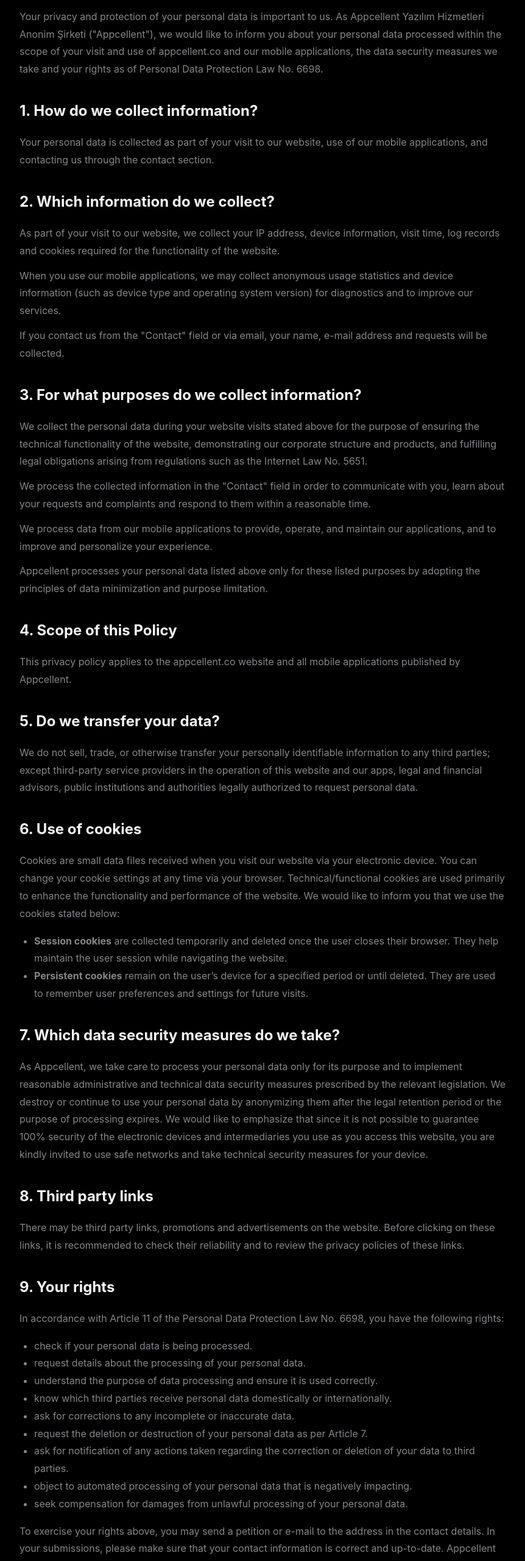
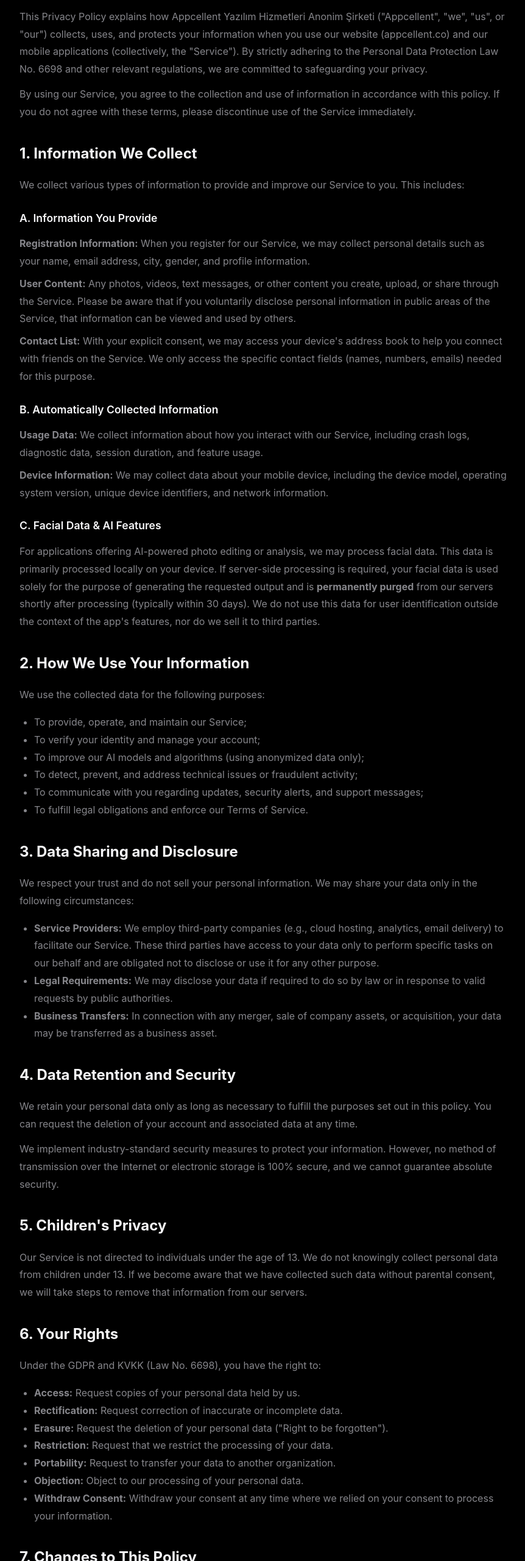
Before and after one commit to appcellentco/appcellent, a plain HTML site: page privacy.html in a window 1280 px wide. Shown: the part 240-2800 px from the top of the page at 61% size, without its empty margins (8-870 px from the left). Drawn offline with Linux system fonts and the light colour scheme.

Commit message:
privacy update

```diff
--- a/privacy.html
+++ b/privacy.html
@@ -31,132 +31,143 @@
             <p style="margin-bottom: 24px;">Last updated: December 07, 2025</p>
 
             <p>
-                Your privacy and protection of your personal data is important to us. As Appcellent Yazılım Hizmetleri
-                Anonim Şirketi ("Appcellent"), we would like to inform you about your personal data processed within the
-                scope of your visit and use of appcellent.co and our mobile applications, the data security measures we
-                take and your rights as of Personal Data Protection Law No. 6698.
+                This Privacy Policy explains how Appcellent Yazılım Hizmetleri Anonim Şirketi ("Appcellent", "we", "us",
+                or "our") collects, uses, and protects your information when you use our website (appcellent.co) and our
+                mobile applications (collectively, the "Service"). By strictly adhering to the Personal Data Protection
+                Law No. 6698 and other relevant regulations, we are committed to safeguarding your privacy.
+            </p>
+            <p style="margin-top: 12px;">
+                By using our Service, you agree to the collection and use of information in accordance with this policy.
+                If you do not agree with these terms, please discontinue use of the Service immediately.
             </p>
 
-            <h2 style="color: var(--text-primary); margin-top: 32px; margin-bottom: 16px;">1. How do we collect
-                information?</h2>
+            <h2 style="color: var(--text-primary); margin-top: 32px; margin-bottom: 16px;">1. Information We Collect
+            </h2>
             <p>
-                Your personal data is collected as part of your visit to our website, use of our mobile applications,
-                and contacting us through the contact section.
+                We collect various types of information to provide and improve our Service to you. This includes:
             </p>
 
-            <h2 style="color: var(--text-primary); margin-top: 32px; margin-bottom: 16px;">2. Which information do we
-                collect?</h2>
+            <h3
+                style="color: var(--text-primary); font-size: 1.1em; margin-top: 24px; margin-bottom: 12px; font-weight: 600;">
+                A. Information You Provide</h3>
             <p>
-                As part of your visit to our website, we collect your IP address, device information, visit time, log
-                records and cookies required for the functionality of the website.
+                <strong>Registration Information:</strong> When you register for our Service, we may collect personal
+                details such as your name, email address, city, gender, and profile information.
+            </p>
+            <p style="margin-top: 8px;">
+                <strong>User Content:</strong> Any photos, videos, text messages, or other content you create, upload,
+                or share through the Service. Please be aware that if you voluntarily disclose personal information in
+                public areas of the Service, that information can be viewed and used by others.
+            </p>
+            <p style="margin-top: 8px;">
+                <strong>Contact List:</strong> With your explicit consent, we may access your device's address book to
+                help you connect with friends on the Service. We only access the specific contact fields (names,
+                numbers, emails) needed for this purpose.
+            </p>
+
+            <h3
+                style="color: var(--text-primary); font-size: 1.1em; margin-top: 24px; margin-bottom: 12px; font-weight: 600;">
+                B. Automatically Collected Information</h3>
+            <p>
+                <strong>Usage Data:</strong> We collect information about how you interact with our Service, including
+                crash logs, diagnostic data, session duration, and feature usage.
+            </p>
+            <p style="margin-top: 8px;">
+                <strong>Device Information:</strong> We may collect data about your mobile device, including the
+                device model, operating system version, unique device identifiers, and network information.
+            </p>
+
+            <h3
+                style="color: var(--text-primary); font-size: 1.1em; margin-top: 24px; margin-bottom: 12px; font-weight: 600;">
+                C. Facial Data & AI Features</h3>
+            <p>
+                For applications offering AI-powered photo editing or analysis, we may process facial data. This data is
+                primarily processed locally on your device. If server-side processing is required, your facial data is
+                used solely for the purpose of generating the requested output and is <strong>permanently
+                    purged</strong>
+                from our servers shortly after processing (typically within 30 days). We do not use this data for user
+                identification
+                outside the context of the app's features, nor do we sell it to third parties.
+            </p>
+
+            <h2 style="color: var(--text-primary); margin-top: 32px; margin-bottom: 16px;">2. How We Use Your
+                Information</h2>
+            <p>
+                We use the collected data for the following purposes:
+            </p>
+            <ul style="list-style: disc; margin-left: 24px; margin-top: 16px;">
+                <li>To provide, operate, and maintain our Service;</li>
+                <li>To verify your identity and manage your account;</li>
+                <li>To improve our AI models and algorithms (using anonymized data only);</li>
+                <li>To detect, prevent, and address technical issues or fraudulent activity;</li>
+                <li>To communicate with you regarding updates, security alerts, and support messages;</li>
+                <li>To fulfill legal obligations and enforce our Terms of Service.</li>
+            </ul>
+
+            <h2 style="color: var(--text-primary); margin-top: 32px; margin-bottom: 16px;">3. Data Sharing and
+                Disclosure</h2>
+            <p>
+                We respect your trust and do not sell your personal information. We may share your data only in the
+                following circumstances:
+            </p>
+            <ul style="list-style: disc; margin-left: 24px; margin-top: 16px;">
+                <li><strong>Service Providers:</strong> We employ third-party companies (e.g., cloud hosting, analytics,
+                    email delivery) to facilitate our Service. These third parties have access to your data only to
+                    perform specific tasks on our behalf and are obligated not to disclose or use it for any other
+                    purpose.</li>
+                <li><strong>Legal Requirements:</strong> We may disclose your data if required to do so by law or in
+                    response to valid requests by public authorities.</li>
+                <li><strong>Business Transfers:</strong> In connection with any merger, sale of company assets, or
+                    acquisition, your data may be transferred as a business asset.</li>
+            </ul>
+
+            <h2 style="color: var(--text-primary); margin-top: 32px; margin-bottom: 16px;">4. Data Retention and
+                Security
+            </h2>
+            <p>
+                We retain your personal data only as long as necessary to fulfill the purposes set out in this policy.
+                You
+                can request the deletion of your account and associated data at any time.
             </p>
             <p style="margin-top: 12px;">
-                When you use our mobile applications, we may collect anonymous usage statistics and device information
-                (such as device type and operating system version) for diagnostics and to improve our services.
-            </p>
-            <p style="margin-top: 12px;">
-                If you contact us from the "Contact" field or via email, your name, e-mail address and requests will be
-                collected.
+                We implement industry-standard security measures to protect your information. However, no method of
+                transmission over the Internet or electronic storage is 100% secure, and we cannot guarantee absolute
+                security.
             </p>
 
-            <h2 style="color: var(--text-primary); margin-top: 32px; margin-bottom: 16px;">3. For what purposes do we
-                collect information?</h2>
+            <h2 style="color: var(--text-primary); margin-top: 32px; margin-bottom: 16px;">5. Children's Privacy</h2>
             <p>
-                We collect the personal data during your website visits stated above for the purpose of ensuring the
-                technical functionality of the website, demonstrating our corporate structure and products, and
-                fulfilling legal obligations arising from regulations such as the Internet Law No. 5651.
-            </p>
-            <p style="margin-top: 12px;">
-                We process the collected information in the "Contact" field in order to communicate with you, learn
-                about your requests and complaints and respond to them within a reasonable time.
-            </p>
-            <p style="margin-top: 12px;">
-                We process data from our mobile applications to provide, operate, and maintain our applications, and to
-                improve and personalize your experience.
-            </p>
-            <p style="margin-top: 12px;">
-                Appcellent processes your personal data listed above only for these listed purposes by adopting the
-                principles of data minimization and purpose limitation.
+                Our Service is not directed to individuals under the age of 13. We do not knowingly collect personal
+                data from children under 13. If we become aware that we have collected such data without parental
+                consent, we will take steps to remove that information from our servers.
             </p>
 
-            <h2 style="color: var(--text-primary); margin-top: 32px; margin-bottom: 16px;">4. Scope of this Policy</h2>
+            <h2 style="color: var(--text-primary); margin-top: 32px; margin-bottom: 16px;">6. Your Rights</h2>
             <p>
-                This privacy policy applies to the appcellent.co website and all mobile applications published by
-                Appcellent.
+                Under the GDPR and KVKK (Law No. 6698), you have the right to:
+            </p>
+            <ul style="list-style: disc; margin-left: 24px; margin-top: 16px;">
+                <li><strong>Access:</strong> Request copies of your personal data held by us.</li>
+                <li><strong>Rectification:</strong> Request correction of inaccurate or incomplete data.</li>
+                <li><strong>Erasure:</strong> Request the deletion of your personal data ("Right to be forgotten").</li>
+                <li><strong>Restriction:</strong> Request that we restrict the processing of your data.</li>
+                <li><strong>Portability:</strong> Request to transfer your data to another organization.</li>
+                <li><strong>Objection:</strong> Object to our processing of your personal data.</li>
+                <li><strong>Withdraw Consent:</strong> Withdraw your consent at any time where we relied on your consent
+                    to process your information.</li>
+            </ul>
+
+            <h2 style="color: var(--text-primary); margin-top: 32px; margin-bottom: 16px;">7. Changes to This Policy
+            </h2>
+            <p>
+                We may update our Privacy Policy from time to time. We will notify you of any changes by posting the new
+                Privacy Policy on this page and updating the "Last updated" date. You are advised to review this Privacy
+                Policy periodically for any changes.
             </p>
 
-            <h2 style="color: var(--text-primary); margin-top: 32px; margin-bottom: 16px;">5. Do we transfer your data?
-            </h2>
+            <h2 style="color: var(--text-primary); margin-top: 32px; margin-bottom: 16px;">8. Contact Us</h2>
             <p>
-                We do not sell, trade, or otherwise transfer your personally identifiable information to any third
-                parties; except third-party service providers in the operation of this website and our apps, legal and
-                financial advisors, public institutions and authorities legally authorized to request personal data.
-            </p>
-
-            <h2 style="color: var(--text-primary); margin-top: 32px; margin-bottom: 16px;">6. Use of cookies</h2>
-            <p>
-                Cookies are small data files received when you visit our website via your electronic device. You can
-                change your cookie settings at any time via your browser. Technical/functional cookies are used
-                primarily to enhance the functionality and performance of the website. We would like to inform you that
-                we use the cookies stated below:
-            </p>
-            <ul style="list-style: disc; margin-left: 24px; margin-top: 16px;">
-                <li><strong>Session cookies</strong> are collected temporarily and deleted once the user closes their
-                    browser. They help maintain the user session while navigating the website.</li>
-                <li><strong>Persistent cookies</strong> remain on the user’s device for a specified period or until
-                    deleted. They are used to remember user preferences and settings for future visits.</li>
-            </ul>
-
-            <h2 style="color: var(--text-primary); margin-top: 32px; margin-bottom: 16px;">7. Which data security
-                measures do we take?</h2>
-            <p>
-                As Appcellent, we take care to process your personal data only for its purpose and to implement
-                reasonable administrative and technical data security measures prescribed by the relevant legislation.
-                We destroy or continue to use your personal data by anonymizing them after the legal retention period or
-                the purpose of processing expires. We would like to emphasize that since it is not possible to guarantee
-                100% security of the electronic devices and intermediaries you use as you access this website, you are
-                kindly invited to use safe networks and take technical security measures for your device.
-            </p>
-
-            <h2 style="color: var(--text-primary); margin-top: 32px; margin-bottom: 16px;">8. Third party links</h2>
-            <p>
-                There may be third party links, promotions and advertisements on the website. Before clicking on these
-                links, it is recommended to check their reliability and to review the privacy policies of these links.
-            </p>
-
-            <h2 style="color: var(--text-primary); margin-top: 32px; margin-bottom: 16px;">9. Your rights</h2>
-            <p>
-                In accordance with Article 11 of the Personal Data Protection Law No. 6698, you have the following
-                rights:
-            </p>
-            <ul style="list-style: disc; margin-left: 24px; margin-top: 16px;">
-                <li>check if your personal data is being processed.</li>
-                <li>request details about the processing of your personal data.</li>
-                <li>understand the purpose of data processing and ensure it is used correctly.</li>
-                <li>know which third parties receive personal data domestically or internationally.</li>
-                <li>ask for corrections to any incomplete or inaccurate data.</li>
-                <li>request the deletion or destruction of your personal data as per Article 7.</li>
-                <li>ask for notification of any actions taken regarding the correction or deletion of your data to third
-                    parties.</li>
-                <li>object to automated processing of your personal data that is negatively impacting.</li>
-                <li>seek compensation for damages from unlawful processing of your personal data.</li>
-            </ul>
-            <p style="margin-top: 16px;">
-                To exercise your rights above, you may send a petition or e-mail to the address in the contact details.
-                In your submissions, please make sure that your contact information is correct and up-to-date.
-                Appcellent will respond within the legal period of 30 days.
-            </p>
-
-            <h2 style="color: var(--text-primary); margin-top: 32px; margin-bottom: 16px;">10. Updates to this policy
-            </h2>
-            <p>
-                Since we may update this Privacy Policy from time to time, we encourage you to review this policy
-                periodically for any updates.
-            </p>
-
-            <h2 style="color: var(--text-primary); margin-top: 32px; margin-bottom: 16px;">11. Contact Us</h2>
-            <p>
-                You can contact us using the information below and submit your questions:
+                If you have any questions about this Privacy Policy or wish to exercise your rights, please contact us:
             </p>
             <div
                 style="margin-top: 16px; background: var(--bg-secondary); padding: 24px; border-radius: 12px; border: 1px solid var(--glass-border);">
```
Also changed, not shown: terms.html (+78 -65 lines).
